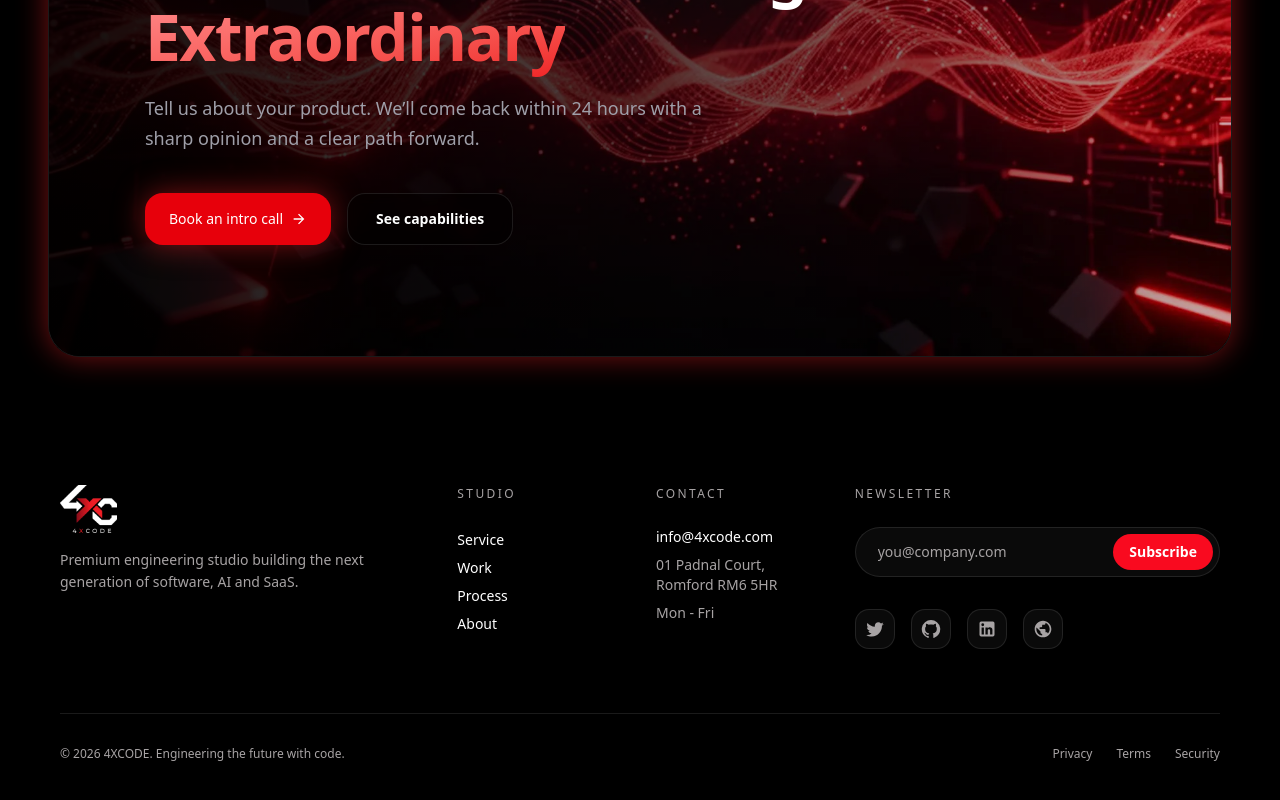
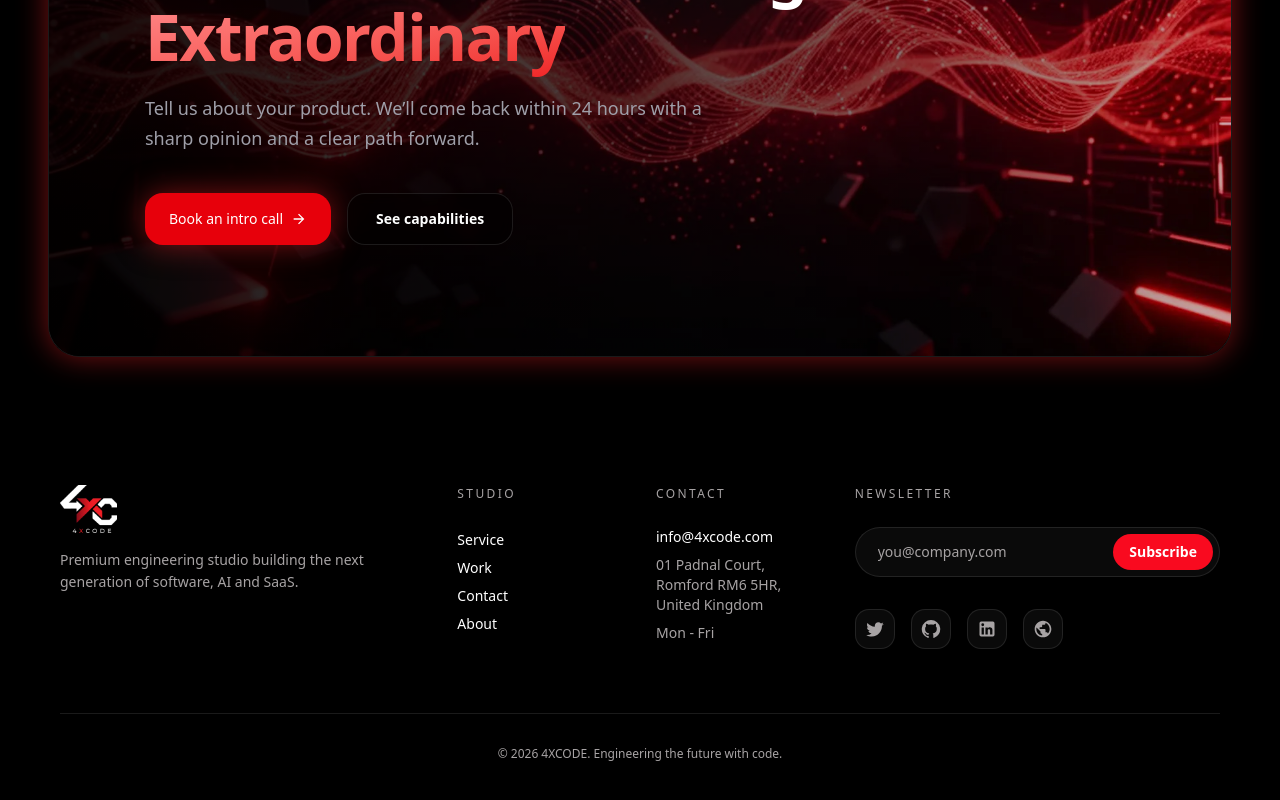
Before and after one commit to Sufyan-Ali1/4xcode, a Next.js app: page / in a window 1280 px wide. Shown: the part 5318-6118 px from the top of the page. Built offline with nearby package versions, Linux system fonts and the light colour scheme.

Commit message:
Add middleware thatis for non www to www and also add canonical url / for the 4xcode

```diff
--- a/app/layout.tsx
+++ b/app/layout.tsx
@@ -20,6 +20,9 @@ export const metadata: Metadata = {
   title: "4xCode | AI-Powered Software, SaaS & Web Development Studio",
   description:
     "4xCode engineers high-performance SaaS, AI agents, and web platforms for ambitious brands. Senior team, 132+ products shipped. Start your project today. ",
+  alternates: {
+    canonical: "/",
+  },
   icons: {
     icon: "./favicon.ico",
   },
--- a/components/layout/Footer.tsx
+++ b/components/layout/Footer.tsx
@@ -11,7 +11,7 @@ import PublicIcon from "@mui/icons-material/Public";
 const STUDIO_LINKS = [
   { label: "Service", href: "/service" },
   { label: "Work", href: "/work" },
-  { label: "Process", href: "/process" },
+  { label: "Contact", href: "/contact" },
   { label: "About", href: "/about" },
 ];
 
@@ -40,7 +40,7 @@ const SOCIAL_LINKS = [
 
 export default function Footer() {
   return (
-    <footer className="relative w-full bg-black py-16 text-white">
+    <footer className="relative w-full bg-black pt-16 pb-8 text-white">
       {/* Top line */}
       <div
         className="absolute top-0 left-0 h-[0.4px] w-full"
@@ -114,7 +114,7 @@ export default function Footer() {
                 </Link>
               </li>
 
-              <li>01 Padnal Court, Romford RM6 5HR</li>
+              <li>01 Padnal Court, Romford RM6 5HR, United Kingdom</li>
 
               <li>Mon - Fri</li>
             </ul>
@@ -164,34 +164,10 @@ export default function Footer() {
         </div>
 
         {/* Bottom */}
-        <div className="mt-16 flex flex-col items-center justify-between border-t border-white/10 pt-8 text-xs text-[#a7a3a4] md:flex-row">
+        <div className="mt-16 flex flex-col items-center justify-center border-t border-white/10 pt-8 text-xs text-[#a7a3a4] md:flex-row">
           <p>© 2026 4XCODE. Engineering the future with code.</p>
 
-          <div className="mt-4 flex gap-6 md:mt-0">
-            <Link
-              href="/privacy"
-              prefetch={false}
-              className="transition-colors hover:text-white"
-            >
-              Privacy
-            </Link>
 
-            <Link
-              href="/terms"
-              prefetch={false}
-              className="transition-colors hover:text-white"
-            >
-              Terms
-            </Link>
-
-            <Link
-              href="/security"
-              prefetch={false}
-              className="transition-colors hover:text-white"
-            >
-              Security
-            </Link>
-          </div>
         </div>
       </div>
     </footer>
--- /dev/null
+++ b/middleware.ts
@@ -0,0 +1,21 @@
+import { NextResponse } from "next/server";
+import type { NextRequest } from "next/server";
+
+export function middleware(request: NextRequest) {
+  const url = request.nextUrl.clone();
+  const host = request.headers.get("host");
+
+  if (host === "4xcode.com") {
+    url.hostname = "www.4xcode.com";
+
+    return NextResponse.redirect(url, 301);
+  }
+
+  return NextResponse.next();
+}
+
+export const config = {
+  matcher: [
+    "/((?!api|_next/static|_next/image|favicon.ico|sitemap.xml|robots.txt).*)",
+  ],
+};
```
Also changed, not shown: 1 other file (tests, documents, lock files or other folders).
